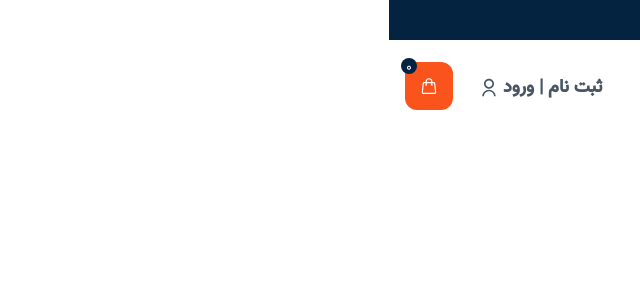
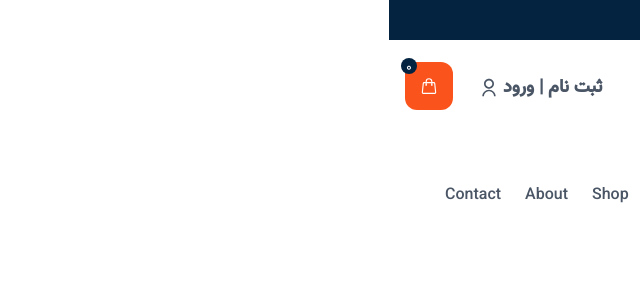
Before and after one commit to ashrafi-frontDeveloper/FitLand-Ecommerce-Online-Shop, a React (Vite) app: page / in a window 1280 px wide. Shown: the top 300 px of the page, without its empty margins (640-1280 px from the left). Built offline with nearby package versions, Linux system fonts and the light colour scheme.

Commit message:
feat(NavLink): Add right-side menu

```diff
--- a/src/components/Header/Header.jsx
+++ b/src/components/Header/Header.jsx
@@ -9,11 +9,15 @@ const Header = () => {
       <div className="fixed flex items-center justify-center h-10 w-full font-vazirB font-medium text-sm text-white bg-secondary">
         <a href="#">:) با عضویت در فیت لند اولین ارسال را مهمون ما باش</a>
       </div>
-      <header className="container p-0 2xl:px-10 pt-12 mx-auto w-full">
-        <div className="container mx-auto px-4 py-3 flex items-center justify-between">
+      <header className="container px-4 p-0 2xl:px-10 pt-12 mx-auto w-full">
+        {/* logo & seach box & login | sign up button */}
+        <div className="py-3 flex items-center justify-between">
           <Logo />
-          {/* <NavLinks /> */}
           <UserActions />
+        </div>
+        {/* menu */}
+        <div className="px-10 py-5 mt-9">
+          <NavLinks />
         </div>
       </header>
     </>
--- a/src/components/Header/NavLinks.jsx
+++ b/src/components/Header/NavLinks.jsx
@@ -1,11 +1,32 @@
+export const RightMenu = () => {
+  return (
+        <div className="hidden md:flex gap-x-10 text-gray-600 text-base font-vazirB font-bold">
+          <a href="#" className=" transition-all duration-300 hover:text-secondary">مردانه</a>
+          <a href="#" className=" transition-all duration-300 hover:text-secondary">زنانه</a>
+          <a href="#" className=" transition-all duration-300 hover:text-secondary">بچگانه</a>
+          <a href="#" className=" transition-all duration-300 hover:text-secondary">لوازم ورزشی</a>
+          <a href="#" className=" transition-all duration-300 hover:text-secondary">شیکر و جاگ</a>
+        </div>
+  )
+}
+
+export const LeftMenu = () => {
+  return (
+        <div className="hidden md:flex gap-6 font-medium text-gray-600">
+          <a href="#" className="hover:text-black hover:shadow-md">Home</a>
+          <a href="#" className="hover:text-black hover:shadow-md">Shop</a>
+          <a href="#" className="hover:text-black hover:shadow-md">About</a>
+          <a href="#" className="hover:text-black hover:shadow-md">Contact</a>
+        </div>
+  )
+}
+
 const NavLinks = () => {
     return (
       <>
-        <nav className="hidden md:flex gap-6 font-medium text-gray-600">
-          <a href="#" className="hover:text-black">Home</a>
-          <a href="#" className="hover:text-black">Shop</a>
-          <a href="#" className="hover:text-black">About</a>
-          <a href="#" className="hover:text-black">Contact</a>
+        <nav className="flex items-center justify-between">
+          <RightMenu />
+          <LeftMenu />
         </nav>
       </>
     );
```
